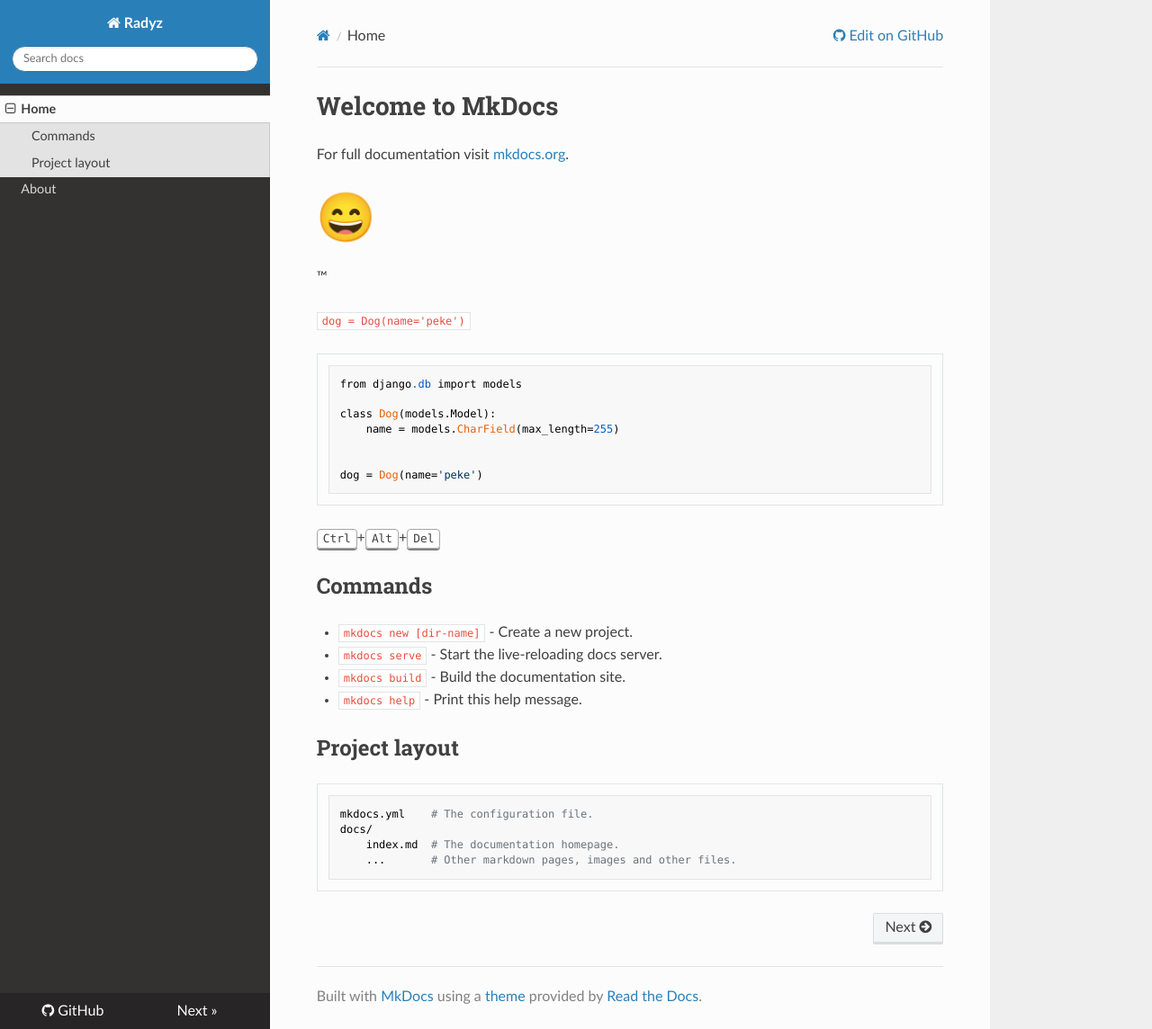
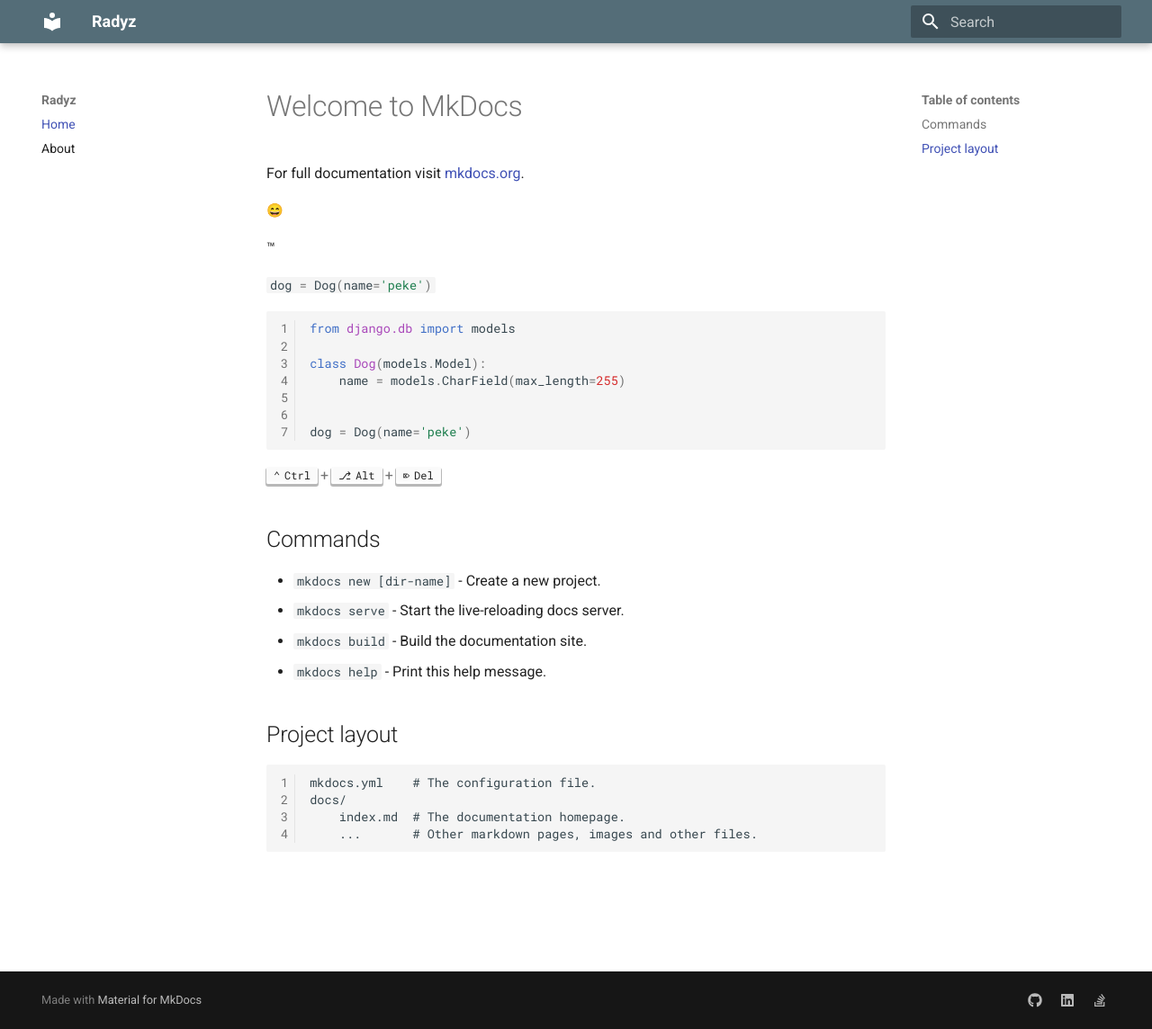
Before and after one commit to radyz/me, an MkDocs documentation site: the page built from docs/index.md, in a window 1280 px wide and 1144 px high. Shown: the whole window at 90% size. Built offline with MkDocs 1.6.1 and Material for MkDocs 9.7.7, drawn with Linux system fonts in a browser that asks for light colours; nearby versions of some CDN libraries; emoji names are drawn with the system emoji font; old or Windows-style settings are respelled for this version of MkDocs.

Commit message:
:wrench: Moar configurations with material theme

```diff
--- a/mkdocs.yml
+++ b/mkdocs.yml
@@ -4,17 +4,32 @@ jsite_description: Personal newbie blog
 pages:
   - Home: index.md
   - About: about.md
-theme: readthedocs
-repo_url: https://github.com/radyz/me
-edit_uri: blob/master/docs/
+theme:
+  name: material
+  palette:
+    primary: blue grey
 google_analytics: ['UA-41184494-1', 'radyz']
+extra:
+  social:
+    - type: 'github'
+      link: 'https://github.com/radyz'
+    - type: 'linkedin'
+      link: 'https://www.linkedin.com/in/ernesto-chavez-00857369/'
+    - type: 'stack-overflow'
+      link: 'https://stackoverflow.com/users/story/1200767'
+  extra:
+    disqus: 'radyz'
 markdown_extensions:
+  - meta
+  - admonition
+  - footnotes
   - smarty
   - toc:
       permalink: True
   - pymdownx.smartsymbols
   - pymdownx.highlight:
       use_pygments: True
+      linenums: True
   - pymdownx.inlinehilite
   - pymdownx.superfences
   - pymdownx.emoji:
@@ -25,5 +40,4 @@ markdown_extensions:
   - pymdownx.mark
 plugins:
   - search
-  - awesome-pages
 dev_addr: '0.0.0.0:8000'
--- a/requirements.txt
+++ b/requirements.txt
@@ -1,4 +1,5 @@
 mkdocs==0.17.5
+mkdocs-awesome-pages-plugin==1.2.0
+mkdocs-material==2.9.2
 pymdown-extensions==4.11
 Pygments==2.2.0
-mkdocs-awesome-pages-plugin==1.2.0
```
